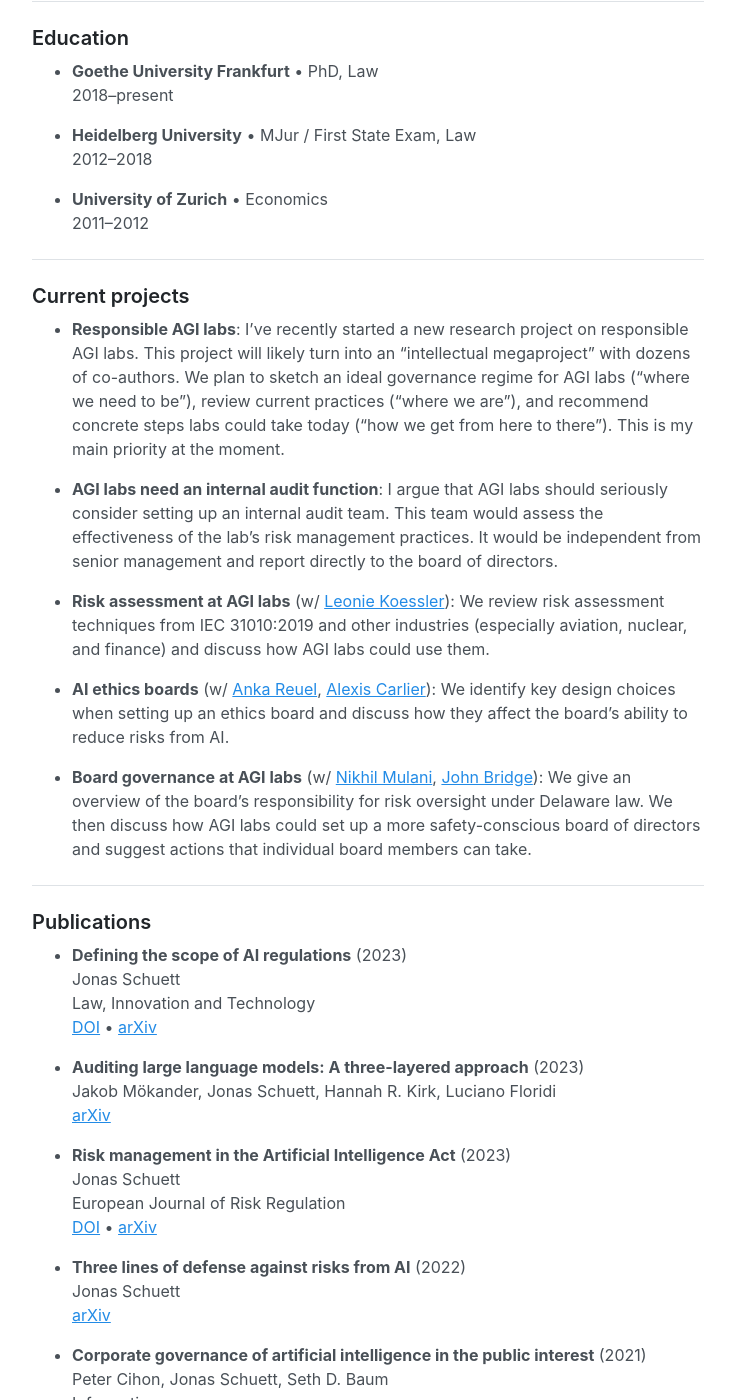
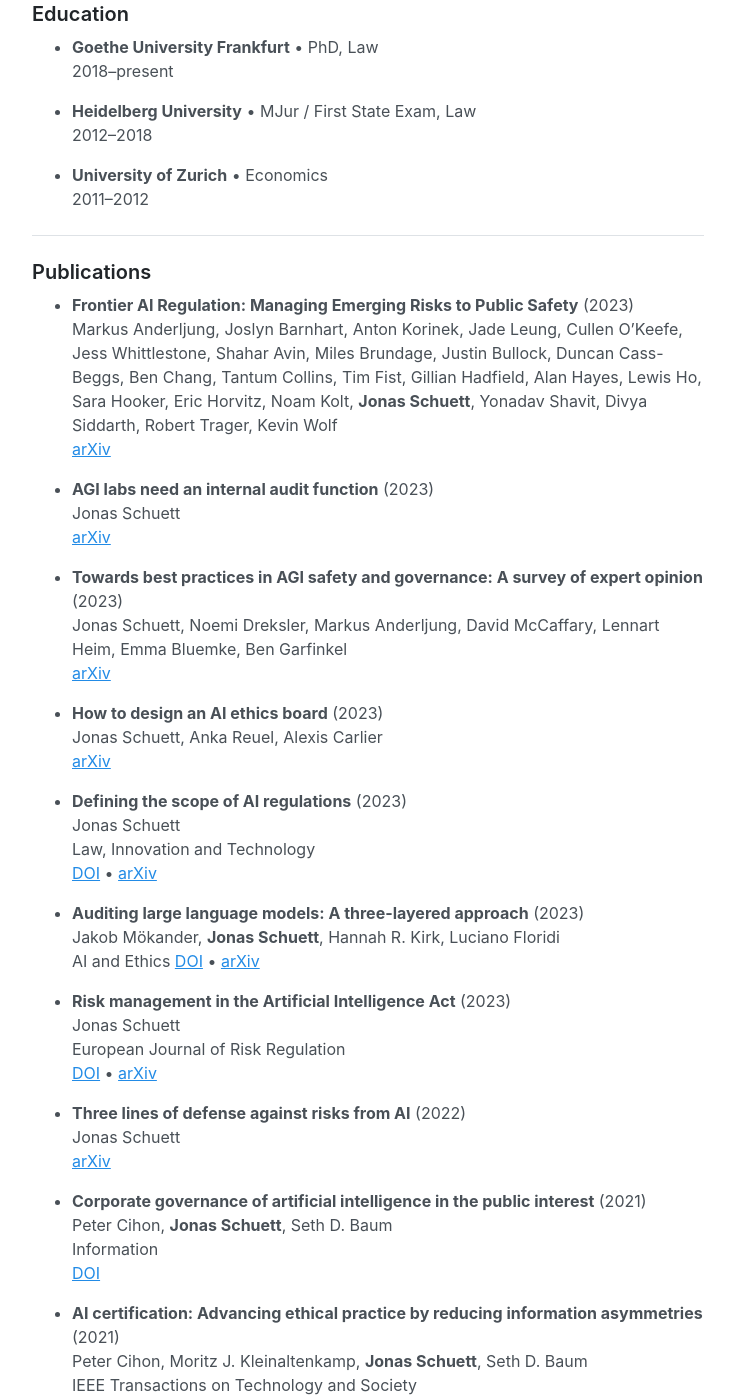
Before and after one commit to jonasschuett/jonasschuett.github.io, a Jekyll site: the page built from _posts/2020-04-04-introduction.md, in a window 1280 px wide and 1400 px high, scrolled down 1473 px. Shown: the whole window, without its empty margins (272-1007 px from the left). Built offline with Jekyll 4.4.1, drawn with Linux system fonts in a browser that asks for light colours; some of the changed text lies outside the part shown.

Commit message:
Update 2020-04-04-introduction.md

```diff
--- a/_posts/2020-04-04-introduction.md
+++ b/_posts/2020-04-04-introduction.md
@@ -5,7 +5,7 @@ title: I'm a researcher at the Centre for the Governance of AI in Oxford. I try
 
 <br>I'm a Research Fellow at the [Centre for the Governance of AI (GovAI)](https://www.governance.ai/). Within the [GovAI Policy Team](https://www.governance.ai/post/announcing-the-govai-policy-team), I lead the workstream on corporate governance.
 
-Before joining GovAI, I was seconded to the UK Cabinet Office to support their work on AI regulation, and interned at DeepMind’s Public Policy team. I also helped found the [Legal Priorities Project](https://www.legalpriorities.org/), where I'm still a Research Affiliate and board member, and worked as a Consultant at KPMG Law.
+Before joining GovAI, I was seconded to the UK Cabinet Office to support their work on AI regulation, and interned at DeepMind’s Public Policy team. I also helped found the [Legal Priorities Project](https://www.legalpriorities.org/), where I'm still a Research Affiliate and board member.
 
 I'm currently wrapping up my PhD in law at Goethe University Frankfurt, supervised by Professor [Tobias Troeger](https://www.jura.uni-frankfurt.de/43943776/Chair). I hold a law degree from Heidelberg University and have studied economics at the University of Zurich.
 
@@ -43,20 +43,23 @@ I'm currently wrapping up my PhD in law at Goethe University Frankfurt, supervis
 
 ---
 
-### Current projects
-- **Responsible AGI labs**: I've recently started a new research project on responsible AGI labs. This project will likely turn into an "intellectual megaproject" with dozens of co-authors. We plan to sketch an ideal governance regime for AGI labs ("where we need to be"), review current practices ("where we are"), and recommend concrete steps labs could take today ("how we get from here to there"). This is my main priority at the moment.
+### Publications
 
-- **AGI labs need an internal audit function**: I argue that AGI labs should seriously consider setting up an internal audit team. This team would assess the effectiveness of the lab's risk management practices. It would be independent from senior management and report directly to the board of directors.
+- **Frontier AI Regulation: Managing Emerging Risks to Public Safety** (2023) <br>
+Markus Anderljung, Joslyn Barnhart, Anton Korinek, Jade Leung, Cullen O'Keefe, Jess Whittlestone, Shahar Avin, Miles Brundage, Justin Bullock, Duncan Cass-Beggs, Ben Chang, Tantum Collins, Tim Fist, Gillian Hadfield, Alan Hayes, Lewis Ho, Sara Hooker, Eric Horvitz, Noam Kolt, **Jonas Schuett**, Yonadav Shavit, Divya Siddarth, Robert Trager, Kevin Wolf <br>
+[arXiv](https://arxiv.org/abs/2307.03718)
 
-- **Risk assessment at AGI labs** (w/ [Leonie Koessler](https://www.linkedin.com/in/leonie-koessler-ll-m-kcl-85b71814a/)): We review risk assessment techniques from IEC 31010:2019 and other industries (especially aviation, nuclear, and finance) and discuss how AGI labs could use them.
+- **AGI labs need an internal audit function** (2023) <br>
+Jonas Schuett <br>
+[arXiv](https://arxiv.org/abs/2305.17038)
 
-- **AI ethics boards** (w/ [Anka Reuel](https://www.linkedin.com/in/ankareuel/), [Alexis Carlier](https://www.linkedin.com/in/alexis-carlier-995367170/)): We identify key design choices when setting up an ethics board and discuss how they affect the board’s ability to reduce risks from AI.
+- **Towards best practices in AGI safety and governance: A survey of expert opinion** (2023) <br>
+Jonas Schuett, Noemi Dreksler, Markus Anderljung, David McCaffary, Lennart Heim, Emma Bluemke, Ben Garfinkel <br>
+[arXiv](https://arxiv.org/abs/2305.07153)
 
-- **Board governance at AGI labs** (w/ [Nikhil Mulani](https://www.linkedin.com/in/nmulani/), [John Bridge](https://www.linkedin.com/in/johnmichaelbridge/)): We give an overview of the board’s responsibility for risk oversight under Delaware law. We then discuss how AGI labs could set up a more safety-conscious board of directors and suggest actions that individual board members can take.
-
----
-
-### Publications
+- **How to design an AI ethics board** (2023) <br>
+Jonas Schuett, Anka Reuel, Alexis Carlier <br>
+[arXiv](https://arxiv.org/abs/2304.07249)
 
 - **Defining the scope of AI regulations** (2023) <br>
 Jonas Schuett <br>
@@ -64,8 +67,9 @@ Law, Innovation and Technology <br>
 [DOI](https://doi.org/10.1080/17579961.2023.2184135) • [arXiv](https://arxiv.org/abs/1909.01095)
 
 - **Auditing large language models: A three-layered approach** (2023) <br>
-Jakob Mökander, Jonas Schuett, Hannah R. Kirk, Luciano Floridi <br>
-[arXiv](https://arxiv.org/abs/2302.08500)
+Jakob Mökander, **Jonas Schuett**, Hannah R. Kirk, Luciano Floridi <br>
+AI and Ethics
+[DOI](https://doi.org/10.1007/s43681-023-00289-2) • [arXiv](https://arxiv.org/abs/2302.08500)
 
 - **Risk management in the Artificial Intelligence Act** (2023) <br>
 Jonas Schuett <br>
@@ -77,12 +81,12 @@ Jonas Schuett <br>
 [arXiv](https://arxiv.org/abs/2212.08364)
 
 - **Corporate governance of artificial intelligence in the public interest** (2021) <br>
-Peter Cihon, Jonas Schuett, Seth D. Baum <br>
+Peter Cihon, **Jonas Schuett**, Seth D. Baum <br>
 Information <br>
 [DOI](https://doi.org/10.3390/info12070275)
 
 - **AI certification: Advancing ethical practice by reducing information asymmetries** (2021) <br>
-Peter Cihon, Moritz J. Kleinaltenkamp, Jonas Schuett, Seth D. Baum <br>
+Peter Cihon, Moritz J. Kleinaltenkamp, **Jonas Schuett**, Seth D. Baum <br>
 IEEE Transactions on Technology and Society <br>
 [DOI](https://doi.org/10.1109/TTS.2021.3077595) • [arXiv](https://arxiv.org/abs/2105.10356)
 
```
